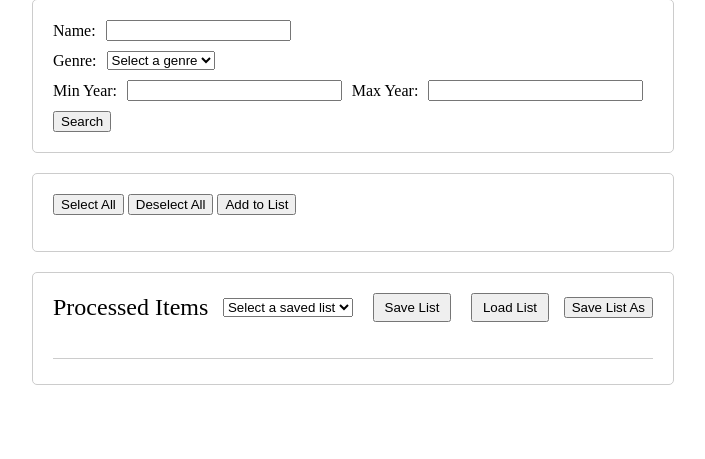
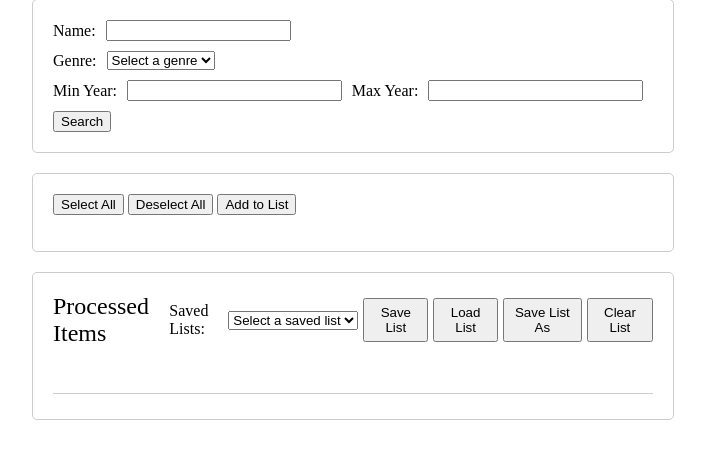
Before and after one commit to hitch-co/Kraken-Flix-Finder, a Python web app: template templates/index.html in a window 1280 px wide. Shown: the part 130-589 px from the top of the page, without its empty margins (287-992 px from the left). Run offline with Jinja, Linux system fonts and the light colour scheme; the template is opened without the code that fills it, so the values that code supplies are empty.

Commit message:
refactored save list and saveUpdatedList/saveListAs.  Updated layout and added some buttons/spacing/labels

```diff
--- a/static/css/search_page.css
+++ b/static/css/search_page.css
@@ -47,24 +47,17 @@ body {
     border-radius: 5px;
     width: 80%;
     max-width: 600px;
-    overflow-x: auto; /* Enable horizontal scrolling when necessary */
-    max-height: 200px;
-    overflow-y: auto; /* Enable vertical scrolling when necessary */
 }
-/* .processed-list-box {
-    margin: 10px;
-    padding: 20px;
-    border: 1px solid #ccc;
-    border-radius: 5px;
-    width: 80%;
-    max-width: 600px;
-    overflow-x: auto;
-    max-height: 200px;
-    overflow-y: auto;
-} */
+
 .results-list {
     list-style: none;
     padding: 0;
+}
+
+.results-list-container, .processed-list-container {
+    max-height: 200px; /* Adjust based on your preference */
+    overflow-y: auto; /* Enable vertical scrolling */
+    overflow-x: hidden; /* Hide horizontal scrollbar */
 }
 
 .processed-list {
@@ -90,7 +83,7 @@ body {
     font-size: 1.5em; /* Adjust title size as needed */
 }
 
-#saveListBtn, #loadListBtn {
+#saveListBtn, #loadListBtn, #saveAsListBtn, #clearListBtn {
     padding: 5px 10px; /* Adjust padding as needed */
     margin-left: 5px; /* Add some space between buttons */
 }
--- a/templates/index.html
+++ b/templates/index.html
@@ -47,17 +47,21 @@
     <button onclick="selectAll()">Select All</button>
     <button onclick="selectNone()">Deselect All</button>
     <button onclick="addToProcessedList()">Add to List</button>
+    <div class="results-list-container">
         <ul id="results-list" class="results-list">
             <!-- Search results will be appended here -->
         </ul>
+    </div>
 </div>
 
 <!-- Processed List Box -->
 <div class="processed-list-box">
     <div class="processed-header">
+
         <span class="processed-title">Processed Items</span>
 
-        <!-- Dropdown Menu for Saved Lists -->
+        <!-- Create a title and dropdown box besdie processed items -->
+        <label for="saved-lists-dropdown">Saved Lists:</label>
         <select id="saved-lists-dropdown" name="saved-lists-dropdown">
             <option value="">Select a saved list</option>
             <!-- Additional options will be added here dynamically -->
@@ -65,19 +69,65 @@
 
         <button id="saveListBtn" onclick="saveUpdatedList()">Save List</button>
         <button id="loadListBtn" onclick="fetchAndDisplayListItems()">Load List</button>
-        <button id="saveAsListBtn" onclick="saveNewList()">Save List As</button>
+        <button id="saveAsListBtn" onclick="saveListAs()">Save List As</button>
+        <button id="clearListBtn" onclick="clearList()">Clear List</button>
     </div>
+    <div class="processed-list-container">
         <ul id="processed-list" class="processed-list">
             <!-- Processed items will be appended here -->
         </ul>
     </div>
+</div>
 
 <script>
-    var selectedItems = []
+    var selectedProcessedItems = []
     window.processedItemsData = [];
     var selectedSearchItems = []
 
-    function saveNewList() {
+    function _saveList(list_name) {
+        // Capture input values
+        var listName = list_name;
+        movie_ids_mapped = window.processedItemsData.map(item => item.idMovie);
+
+        console.log('Selected list for saving:', listName);
+        console.log('Selected items for saving:', movie_ids_mapped);
+
+        // Construct the data object to send
+        var listData = {
+            list_name: listName,
+            movie_ids: movie_ids_mapped
+        };
+
+        fetch('/save_list', {
+            method: 'POST',
+            headers: {
+                'Content-Type': 'application/json',
+            },
+            body: JSON.stringify(listData),
+        })
+        .then(response => {
+            if (!response.ok) {
+                // Throw an error with a message that includes the status code, if needed
+                throw new Error(`HTTP error! status: ${response.status}`);
+            }
+            return response.json(); // We only parse the JSON if the response was ok.
+        })
+        .then(data => {
+            console.log('Success with saveUpdatedList:', data);
+            // Only alert success here, as this block is reached only if there were no errors
+            alert('List saved successfully');
+        })
+        .catch((error) => {
+            console.error('Error:', error);
+            // Handle all errors in the .catch block, including network errors and thrown errors
+            alert('Error saving list. Please try again.');
+        });
+
+        // Refresh the dropdown with saved lists
+        _populateUserListsDropdown();
+    }
+
+    function saveListAs() {
         var listName = ""; // Initialize listName outside the loop
         var isValidName = false; // Flag to check if the name is valid
 
@@ -108,73 +158,22 @@
 
         // Once a valid name is entered, proceed with the rest of the function
         if (isValidName) {
-            // Capture input values
-            var movie_ids_mapped = window.processedItemsData.map(item => item.idMovie);
-
-            console.log('New list name:', listName);
-            console.log('Selected items for saving:', movie_ids_mapped);
-
-            // Construct the data object to send
-            var listData = {
-                list_name: listName,
-                movie_ids: movie_ids_mapped
-            };
-
-            // Make an AJAX request to the Flask backend
-            fetch('/save_list', {
-                method: 'POST',
-                headers: {
-                    'Content-Type': 'application/json',
-                },
-                body: JSON.stringify(listData),
-            })
-            .then(response => response.json())
-            .then(data => {
-                console.log('Success with saveNewList:', data);
-                alert('List saved successfully');
-            })
-            .catch((error) => {
-                console.error('Error:', error);
-            });
-
-            // Refresh the dropdown list
-            _populateUserListsDropdown();
+            _saveList(listName);
+        } else {
+            // Handle the case where the user cancels the prompt
+            alert('List not saved');
         }
     }
 
     function saveUpdatedList() {
         // Capture input values
         var listName = document.getElementById('saved-lists-dropdown').value;
-        movie_ids_mapped = window.processedItemsData.map(item => item.idMovie);
-
-        console.log('Selected list for saving:', listName);
-        console.log('Selected items for saving:', movie_ids_mapped);
-
-        // Construct the data object to send
-        var listData = {
-            list_name: listName,
-            movie_ids: movie_ids_mapped
-        };
-
-        // Make an AJAX request to the Flask backend
-        fetch('/save_list', {
-            method: 'POST',
-            headers: {
-                'Content-Type': 'application/json',
-            },
-            body: JSON.stringify(listData),
-        })
-        .then(response => response.json(
-            console.log('response:', response)
-        ))
-        .then(data => {
-            console.log('Success with saveUpdatedList:', data);
-        })
-        .catch((error) => {
+        try {
+            _saveList(listName)
+        } catch (error) {
             console.error('Error:', error);
-        });
-
-        alert('List saved successfully');
+            alert('Please select a list to save');
+        }
     }
 
     function fetchAndDisplayListItems() {
@@ -243,13 +242,13 @@
             // Reintroduce the event listener for each checkbox
             checkbox.addEventListener('change', function() {
                 if (this.checked) {
-                    // Add to the selectedItems array if checked
-                    selectedItems.push(item);
+                    // Add to the selectedProcessedItems array if checked
+                    selectedProcessedItems.push(item);
                 } else {
-                    // Remove from the selectedItems array if unchecked
-                    selectedItems = selectedItems.filter(selectedItem => selectedItem.idMovie !== item.idMovie);
+                    // Remove from the selectedProcessedItems array if unchecked
+                    selectedProcessedItems = selectedProcessedItems.filter(selectedItem => selectedItem.idMovie !== item.idMovie);
                 }
-                console.log(selectedItems);
+                console.log(selectedProcessedItems);
             });
 
             var text = document.createTextNode(`${item.title_formatted} (ID: ${item.idMovie})`);
@@ -541,9 +540,9 @@
             checkbox.checked = true;
             // Assuming result data is stored in checkbox.dataset.result
             const result = JSON.parse(checkbox.dataset.result);
-            // Check if the item is not already in selectedItems before adding
-            if (!selectedItems.some(item => JSON.stringify(item) === JSON.stringify(result))) {
-                selectedItems.push(result);
+            // Check if the item is not already in selectedSearchItems before adding
+            if (!selectedSearchItems.some(item => JSON.stringify(item) === JSON.stringify(result))) {
+                selectedSearchItems.push(result);
             }
         });
     }
@@ -555,9 +554,17 @@
             checkbox.checked = false;
             // Assuming result data is stored in checkbox.dataset.result
             const result = JSON.parse(checkbox.dataset.result);
-            // Remove from the selected items list if unchecked
-            selectedItems = selectedItems.filter(item => JSON.stringify(item) !== JSON.stringify(result));
+            // Remove from the selectedSearchItems list if unchecked
+            selectedSearchItems = selectedSearchItems.filter(item => JSON.stringify(item) !== JSON.stringify(result));
         });
+    }
+
+    function clearList() {
+        // Clear the processed list and the selectedProcessedItems array
+        var processedListElement = document.getElementById('processed-list');
+        processedListElement.innerHTML = '';
+        selectedProcessedItems = [];
+        window.processedItemsData = [];
     }
 
     function on_load_do_things() {
```
Lines whose indentation alone changed are shown as unchanged.
